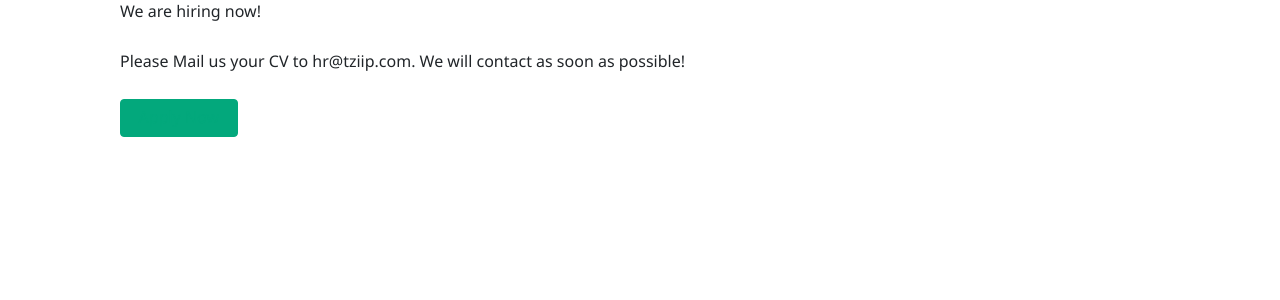
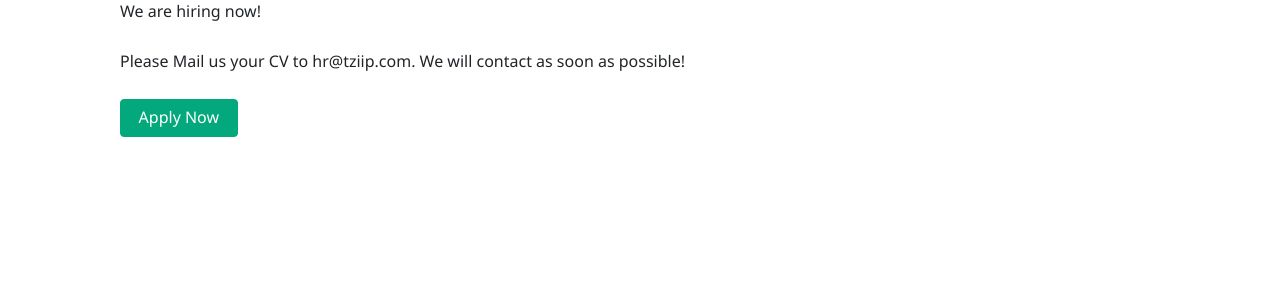
Before and after one commit to zetx2024/newsa, a Jekyll site: the page built from _pages/hire.md, in a window 1280 px wide. Shown: the part 187-487 px from the top of the page. Built offline with Jekyll 4.4.1, drawn with Linux system fonts in a browser that asks for light colours; nearby versions of some CDN libraries.

Commit message:
Update hire.md

```diff
--- a/_pages/hire.md
+++ b/_pages/hire.md
@@ -5,4 +5,4 @@ permalink: "/hire.html"
 
 <p class="mb-4">We are hiring now!</p>
 <p class="mb-4">Please Mail us your CV to hr@tziip.com. We will contact as soon as possible!</p>
-<button class="btn btn-success"><a href="https://forms.gle/irSxivQ9ND3tA7wm7">Apply Now</a></button>
+<button class="btn btn-success"><a href="https://forms.gle/irSxivQ9ND3tA7wm7" style="color: white;">Apply Now</a></button>
```
